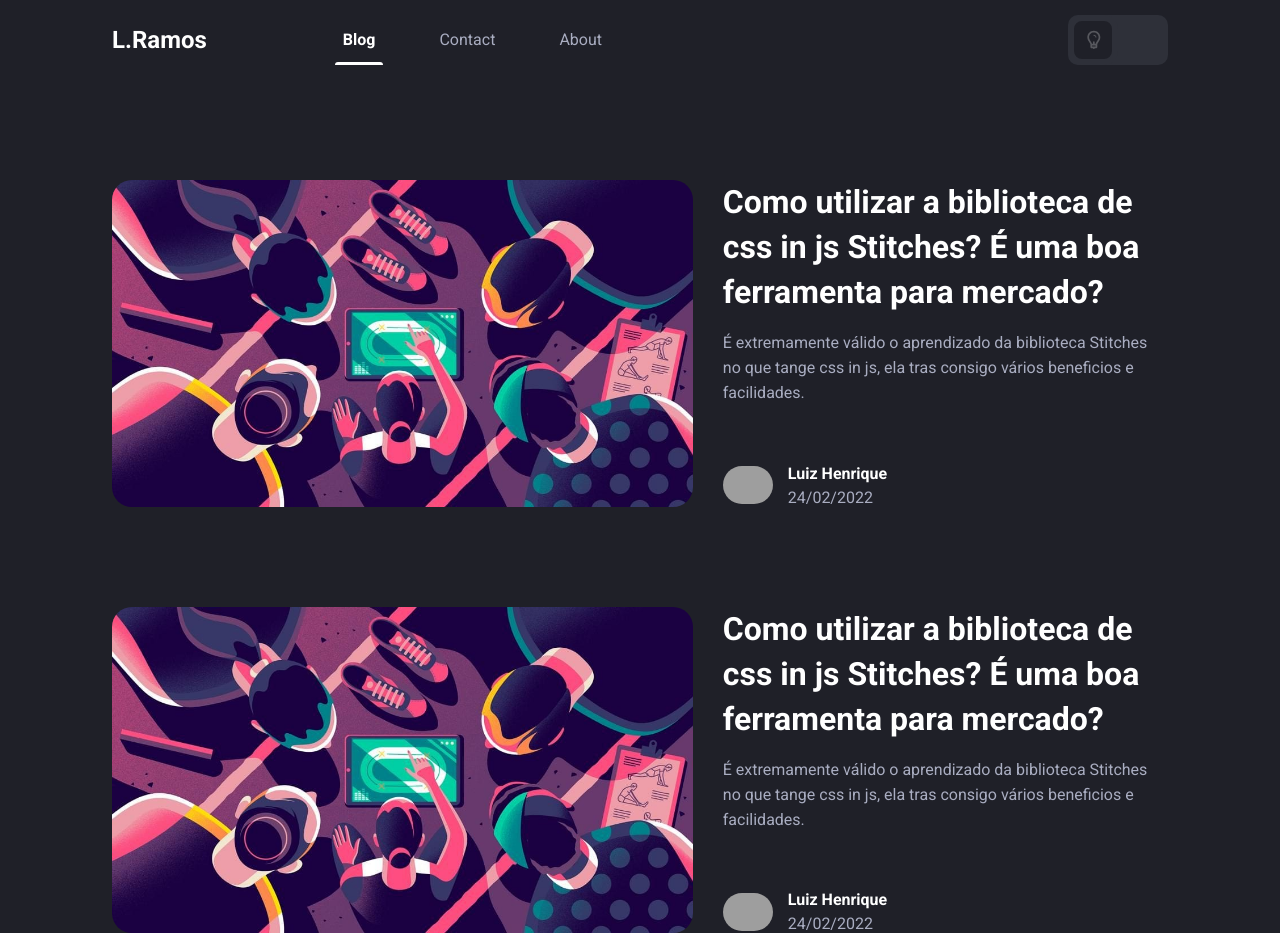
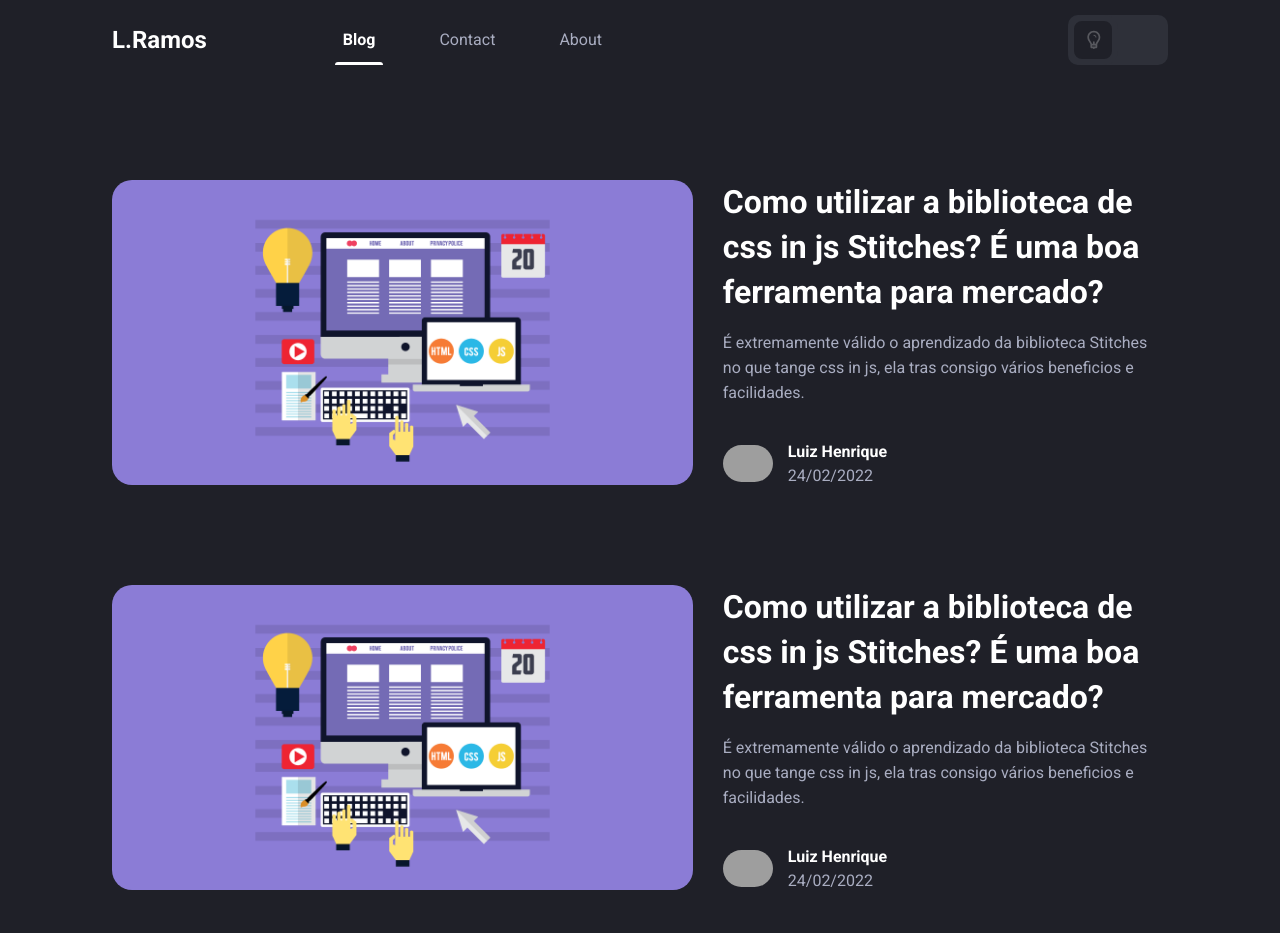
Before and after one commit to MogLuiz/LRamos-Blog, a Next.js app: page /Blog in a window 1280 px wide. After the commit the page ends 890 px from the top, so only its background shows below. Built offline with nearby package versions, Linux system fonts and the light colour scheme; grey boxes are pictures that could not be loaded.

Commit message:
refact: default radius

```diff
--- a/src/components/MainCard/index.tsx
+++ b/src/components/MainCard/index.tsx
@@ -16,7 +16,7 @@ import {
 const MainCard: React.FC = () => {
   return (
     <Container>
-      <ImagePost src="/imgProject.jpg" />
+      <ImagePost src="/imageBlog.png" />
       <ContentWrapper>
         {/* <button>The newest</button> */}
         <TitlePost>
--- a/src/components/MainCard/styles.ts
+++ b/src/components/MainCard/styles.ts
@@ -14,7 +14,7 @@ export const ImagePost = styled("img", {
   width: "55%",
   height: "100%",
 
-  borderRadius: "20px",
+  borderRadius: "$defaultImageRadius",
 });
 
 export const ContentWrapper = styled("div", {
@@ -47,7 +47,7 @@ export const WrapperAuthorSession = styled("div", {
 export const ImageAuthor = styled("img", {
   width: "50px",
 
-  borderRadius: "20px",
+  borderRadius: "$defaultImageRadius",
 });
 
 export const AuthorInfo = styled("div", {
--- a/src/styles/index.ts
+++ b/src/styles/index.ts
@@ -20,7 +20,7 @@ export const { styled, getCssText, globalCss } = createStitches({
     },
     radii: {
       full: `99999px`,
-      defaultRadius: `20px`,
+      defaultImageRadius: `20px`,
     },
     fonts: {
       default: "Roboto",
```
Also changed, not shown: public/imageBlog.png (added).
